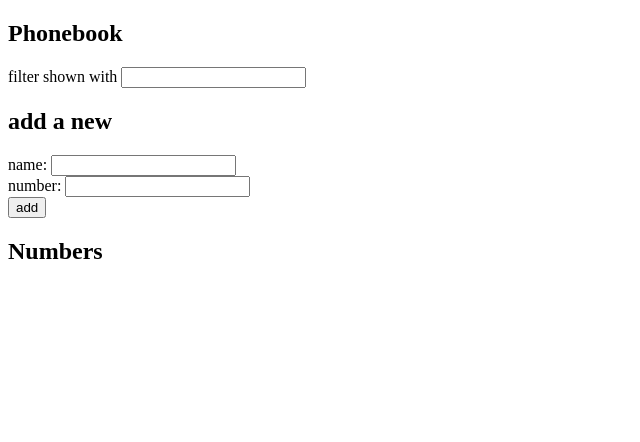
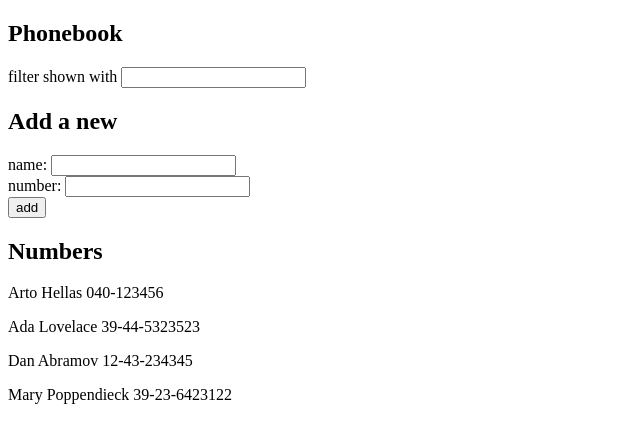
Before and after one commit to VilKiv/Fullstack_open, a React (Vite) app in the folder Osa_2/puhelinluettelo/: page / in a window 1280 px wide. Shown: the top 442 px of the page, without its empty margins (0-640 px from the left). Built offline with nearby package versions, Linux system fonts and the light colour scheme.

Commit message:
Tehty 2.10

```diff
--- a/Osa_2/puhelinluettelo/src/App.jsx
+++ b/Osa_2/puhelinluettelo/src/App.jsx
@@ -1,5 +1,7 @@
 import { useState } from 'react'
 import Person from './components/Person'
+import FilterForm from './components/FilterForm'
+import PersonForm from './components/PersonForm'
 
 const App = () => {
   const [persons, setPersons] = useState([
@@ -27,6 +29,7 @@ const App = () => {
       number: newNumber
     }
     setPersons(persons.concat(personObject))
+    setNewNumber('')
     setNewName('')
   }
 
@@ -42,43 +45,26 @@ const App = () => {
     setSearchQuery(event.target.value)
   }
 
+
   const filteredWithQuery = () => {
-    return searchQuery.lenght === 0
+    const filteredPersons = searchQuery.length === 0
           ? persons
-          : persons.filter((person) => {
-            person.name.toLowerCase().includes(searchQuery.toLowerCase())
-          })
+          : persons.filter((person) => { return person.name.toLowerCase().includes(searchQuery.toLowerCase()) })
+    return filteredPersons
   }
 
   return (
     <div>
       <h2>Phonebook</h2>
-      <form>
-      <div>
-          filter shown with <input
-            value={searchQuery}
-            onChange={handleQueryChange}
-          />
-        </div>
-      </form>
-      <h2>add a new</h2>
-      <form onSubmit={addPerson}>
-        <div>
-          name: <input
-            value={newName}
-            onChange={handleNameChange}
-          />
-        </div>
-        <div>
-          number: <input
-            value={newNumber}
-            onChange={handleNumberChange}
-          />
-        </div>
-        <div>
-          <button type="submit">add</button>
-        </div>
-      </form>
+      <FilterForm searchQuery={searchQuery} handleQueryChange={handleQueryChange} />
+      <h2>Add a new</h2>
+      <PersonForm
+        addPerson={addPerson}
+        newName={newName}
+        newNumber={newNumber}
+        handleNameChange={handleNameChange}
+        handleNumberChange={handleNumberChange}
+      />
       <h2>Numbers</h2>
 
       {filteredWithQuery().map((person) =>
--- /dev/null
+++ b/Osa_2/puhelinluettelo/src/components/FilterForm.jsx
@@ -0,0 +1,14 @@
+const FilterForm = ({searchQuery,handleQueryChange}) => {
+    return (
+        <form>
+            <div>
+                filter shown with <input
+                    value={searchQuery}
+                    onChange={handleQueryChange}
+                />
+            </div>
+        </form>
+    )
+}
+
+export default FilterForm
--- a/Osa_2/puhelinluettelo/src/components/Person.jsx
+++ b/Osa_2/puhelinluettelo/src/components/Person.jsx
@@ -1,6 +1,6 @@
 const Person = ({ person }) => {
     return (
-        <p>{person.name}</p>
+        <p>{person.name} {person.number}</p>
     )
 }
 
--- /dev/null
+++ b/Osa_2/puhelinluettelo/src/components/PersonForm.jsx
@@ -0,0 +1,23 @@
+const PersonForm = ({addPerson,newName,handleNameChange,newNumber, handleNumberChange}) => {
+    return (
+        <form onSubmit={addPerson}>
+            <div>
+                name: <input
+                    value={newName}
+                    onChange={handleNameChange}
+                />
+            </div>
+            <div>
+                number: <input
+                    value={newNumber}
+                    onChange={handleNumberChange}
+                />
+            </div>
+            <div>
+                <button type="submit">add</button>
+            </div>
+        </form>
+    )
+}
+
+export default PersonForm
```
